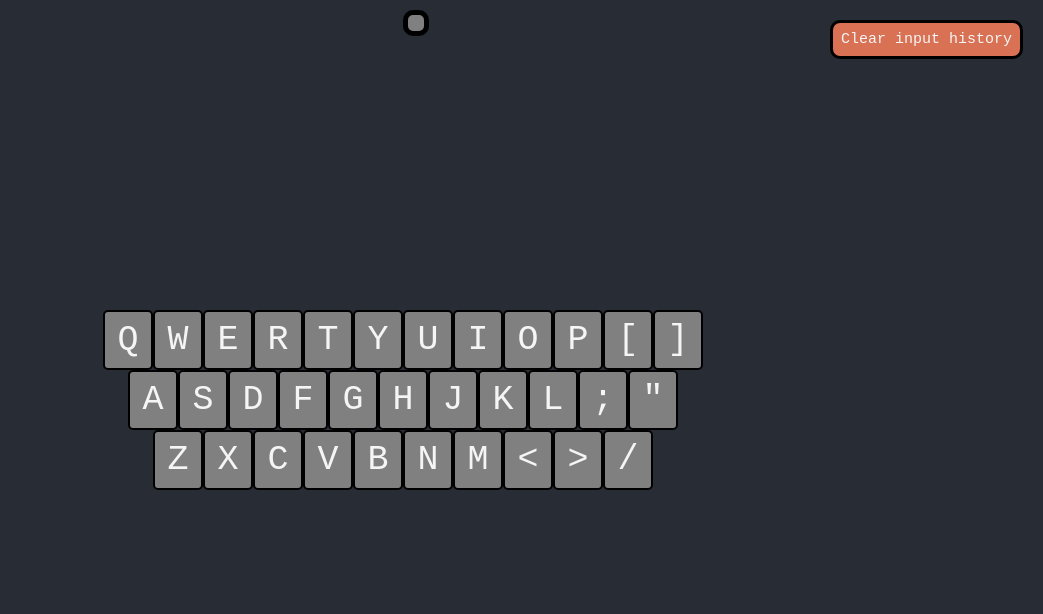
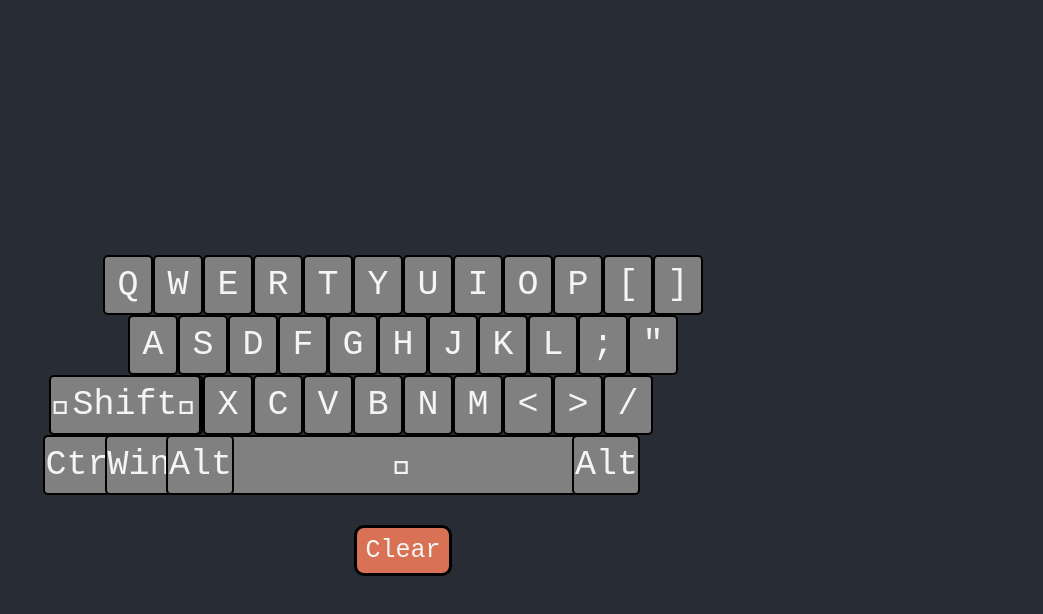
Before and after one commit to jordan-liubenov/keyboard-tester, a React (Create React App) app: page / in a window 1280 px wide. Shown: the top 614 px of the page, without its empty margins (237-1280 px from the left). Built offline with nearby package versions, Linux system fonts and the light colour scheme.

Commit message:
update readme

```diff
--- a/src/App.css
+++ b/src/App.css
@@ -30,9 +30,9 @@
 }
 
 .clearHistoryButton button {
-  position: fixed;
+  /* position: fixed;
   top: 20px;
-  right: 20px;
+  right: 20px; */
 
   padding: 8px;
   border: 3px solid black;
@@ -40,9 +40,10 @@
   transition: background-color 0.7s;
   border-radius: 10px;
   font-family: monospace;
-  font-size: 15px;
+  font-size: 25px;
   color: whitesmoke;
   cursor: pointer;
+  margin-top: 30px;
 }
 
 .clearHistoryButton button:hover {
--- a/src/App.tsx
+++ b/src/App.tsx
@@ -5,7 +5,7 @@ import PressedKeyDisplay from "./components/PressedKeyDisplay/PressedKeyDisplay"
 import ClearHistory from "./components/ClearHistory/ClearHistory"
 
 const App = () => {
-  const [keyPressed, setKeyPressed] = useState<string>("")
+  const [keyPressed, setKeyPressed] = useState<string>("none")
   const [keyEvent, setKeyEvent] = useState<Event | undefined>(undefined)
   const [clearHistory, setClearHistory] = useState<boolean>(false)
 
@@ -13,6 +13,7 @@ const App = () => {
     if (event.type === "keydown") {
       setKeyPressed(() => event.key)
       setKeyEvent(() => event)
+      console.log(event)
     } else if (event.type === "keyup") {
       setKeyPressed(() => "")
       setKeyEvent(() => event)
@@ -28,9 +29,6 @@ const App = () => {
 
   return (
     <div className="App">
-      <div className="clearHistoryButton">
-        <ClearHistory handleClearHistory={handleClearHistory} />
-      </div>
       <PressedKeyDisplay
         keyPressed={keyPressed}
         keyEvent={keyEvent}
@@ -39,6 +37,9 @@ const App = () => {
       />
       <p>
         <Keyboard keyPressed={keyPressed} keyEvent={keyEvent} />
+        <div className="clearHistoryButton">
+          <ClearHistory handleClearHistory={handleClearHistory} />
+        </div>
       </p>
     </div>
   )
--- a/src/components/Button/Button.css
+++ b/src/components/Button/Button.css
@@ -12,5 +12,5 @@
 
 .pressed {
   background-color: #474444;
-  transition: background-color 0.25s;
+  transition: background-color 0.15s;
 }
--- a/src/components/ClearHistory/ClearHistory.tsx
+++ b/src/components/ClearHistory/ClearHistory.tsx
@@ -3,7 +3,7 @@ interface ClearHistoryProps {
 }
 
 const ClearHistory = (props: ClearHistoryProps) => {
-  return <button onClick={() => props?.handleClearHistory(true)}>Clear input history</button>
+  return <button onClick={() => props?.handleClearHistory(true)}>Clear</button>
 }
 
 export default ClearHistory
--- /dev/null
+++ b/src/components/Keyboard/Keyboard.css
@@ -0,0 +1,83 @@
+.spacebar {
+  padding: 8px;
+  border: 2.6px solid black;
+  background-color: #808080;
+  transition: background-color 0.7s;
+  border-radius: 5px;
+  font-family: monospace;
+  font-size: 35px;
+  color: whitesmoke;
+  width: 55%;
+  margin: 0 auto;
+}
+
+.bottomRow {
+  /* display: flex;
+  align-items: center; */
+  position: relative;
+}
+
+.LAlt {
+  position: absolute;
+  left: 63px;
+  padding: 8px 0px 8px 1px;
+  border: 2.6px solid black;
+  background-color: #808080;
+  transition: background-color 0.7s;
+  border-radius: 5px;
+  font-family: monospace;
+  font-size: 35px;
+  color: whitesmoke;
+}
+
+.RAlt {
+  position: absolute;
+  right: 63px;
+  padding: 8px 0px 8px 1px;
+  border: 2.6px solid black;
+  background-color: #808080;
+  transition: background-color 0.7s;
+  border-radius: 5px;
+  font-family: monospace;
+  font-size: 35px;
+  color: whitesmoke;
+}
+
+.Win {
+  position: absolute;
+  left: 1.5px;
+  padding: 8px 0px 8px 1px;
+  border: 2.6px solid black;
+  background-color: #808080;
+  transition: background-color 0.7s;
+  border-radius: 5px;
+  font-family: monospace;
+  font-size: 35px;
+  color: whitesmoke;
+}
+
+.LCtrl {
+  position: absolute;
+  left: -60.5px;
+  padding: 8px 0px 8px 1px;
+  border: 2.6px solid black;
+  background-color: #808080;
+  transition: background-color 0.7s;
+  border-radius: 5px;
+  font-family: monospace;
+  font-size: 35px;
+  color: whitesmoke;
+}
+
+.LShift {
+  position: absolute;
+  padding: 8px 0px 8px 1px;
+  border: 2.6px solid black;
+  background-color: #808080;
+  transition: background-color 0.7s;
+  border-radius: 5px;
+  font-family: monospace;
+  font-size: 35px;
+  color: whitesmoke;
+  left: 285.5px;
+}
--- a/src/components/Keyboard/Keyboard.tsx
+++ b/src/components/Keyboard/Keyboard.tsx
@@ -1,6 +1,6 @@
 import Button from "../Button/Button"
 import { AlphaKeys, orderAlphaKeys } from "./util"
-
+import "./Keyboard.css"
 interface KeyboardProps {
   keyPressed: string
   keyEvent?: Event
@@ -37,6 +37,9 @@ const Keyboard = (props: KeyboardProps) => {
         })}
       </div>
       <div>
+        <div className="LShift">
+          {"\0"}Shift{"\0"}{" "}
+        </div>
         {thirdRow.map((legend) => {
           return (
             <Button
@@ -48,6 +51,13 @@ const Keyboard = (props: KeyboardProps) => {
           )
         })}
       </div>
+      <div className="bottomRow">
+        <div className="LCtrl">Ctr</div>
+        <div className="Win">Win</div>
+        <div className="LAlt">Alt</div>
+        <div className="RAlt">Alt</div>
+        <div className="spacebar">{"\0"}</div>
+      </div>
     </>
   )
 }
--- a/src/components/Keyboard/util.ts
+++ b/src/components/Keyboard/util.ts
@@ -33,7 +33,10 @@ export enum AlphaKeys {
   ">" = ">",
   "/" = "/",
 }
-// 12, 11, 10
+
+export enum ModKeys {
+  Space = "Space",
+}
 
 export const orderAlphaKeys = (legendArray: string[]) => {
   const firstRow = legendArray.slice(0, 12)
--- a/src/components/PressedKeyDisplay/PressedKeyDisplay.css
+++ b/src/components/PressedKeyDisplay/PressedKeyDisplay.css
@@ -8,7 +8,7 @@
   font-size: 35px;
   color: whitesmoke;
 
-  position: absolute;
+  position: relative;
   margin: 0 auto;
-  top: 10px;
+  /* top: 10px; */
 }
--- a/src/components/PressedKeyDisplay/PressedKeyDisplay.tsx
+++ b/src/components/PressedKeyDisplay/PressedKeyDisplay.tsx
@@ -4,7 +4,7 @@ import "./PressedKeyDisplay.css"
 
 interface PressedKeyDisplayProps {
   keyPressed: string
-  keyEvent?: Event
+  keyEvent?: any
   clearHistory: boolean
   handleClearHistory: (toggle: boolean) => void
 }
@@ -13,16 +13,6 @@ const PressedKeyDisplay = (props: PressedKeyDisplayProps) => {
   const [keyHistory, setKeyHistory] = useState<string[]>([])
   const [keyHistoryDisplay, setKeyHistoryDisplay] = useState<JSX.Element[]>([])
 
-  const renderHistory = () => {
-    const elements: JSX.Element[] = []
-
-    keyHistory.forEach((item) => {
-      const element = <h3 className="historyKey">{item}</h3>
-      elements.push(element)
-    })
-
-    return elements
-  }
   useEffect(() => {
     if (props?.keyEvent?.type !== "keyup") {
       const keyHistoryCopy = [...keyHistory]
@@ -33,12 +23,16 @@ const PressedKeyDisplay = (props: PressedKeyDisplayProps) => {
         </div>
       )
 
-      keyHistoryCopy.push(props?.keyPressed.toUpperCase() + " ")
-      historyDisplayCopy.push(historyDisplayElement)
+      if (props?.keyPressed.toUpperCase() === " ") {
+        keyHistoryCopy.push("Space")
+      } else if (props?.keyEvent?.code === "ControlRight") {
+        keyHistoryCopy.push("CtrlRight")
+      } else {
+        props?.keyPressed !== "none" && keyHistoryCopy.push(props?.keyPressed.toUpperCase())
+      }
 
       setKeyHistoryDisplay(() => historyDisplayCopy)
       setKeyHistory(() => keyHistoryCopy)
-      renderHistory()
     }
   }, [props?.keyPressed])
 
@@ -51,7 +45,7 @@ const PressedKeyDisplay = (props: PressedKeyDisplayProps) => {
 
   return (
     <div>
-      {keyHistory.length > 0 && <h4 className="historyKey">{keyHistory}</h4>}
+      {keyHistory.length > 0 ? <h4 className="historyKey">{keyHistory}</h4> : <>{"\0"}</>}
       {/* {renderHistory()} */}
     </div>
   )
```
Also changed, not shown: 1 other file (tests, documents, lock files or other folders).
